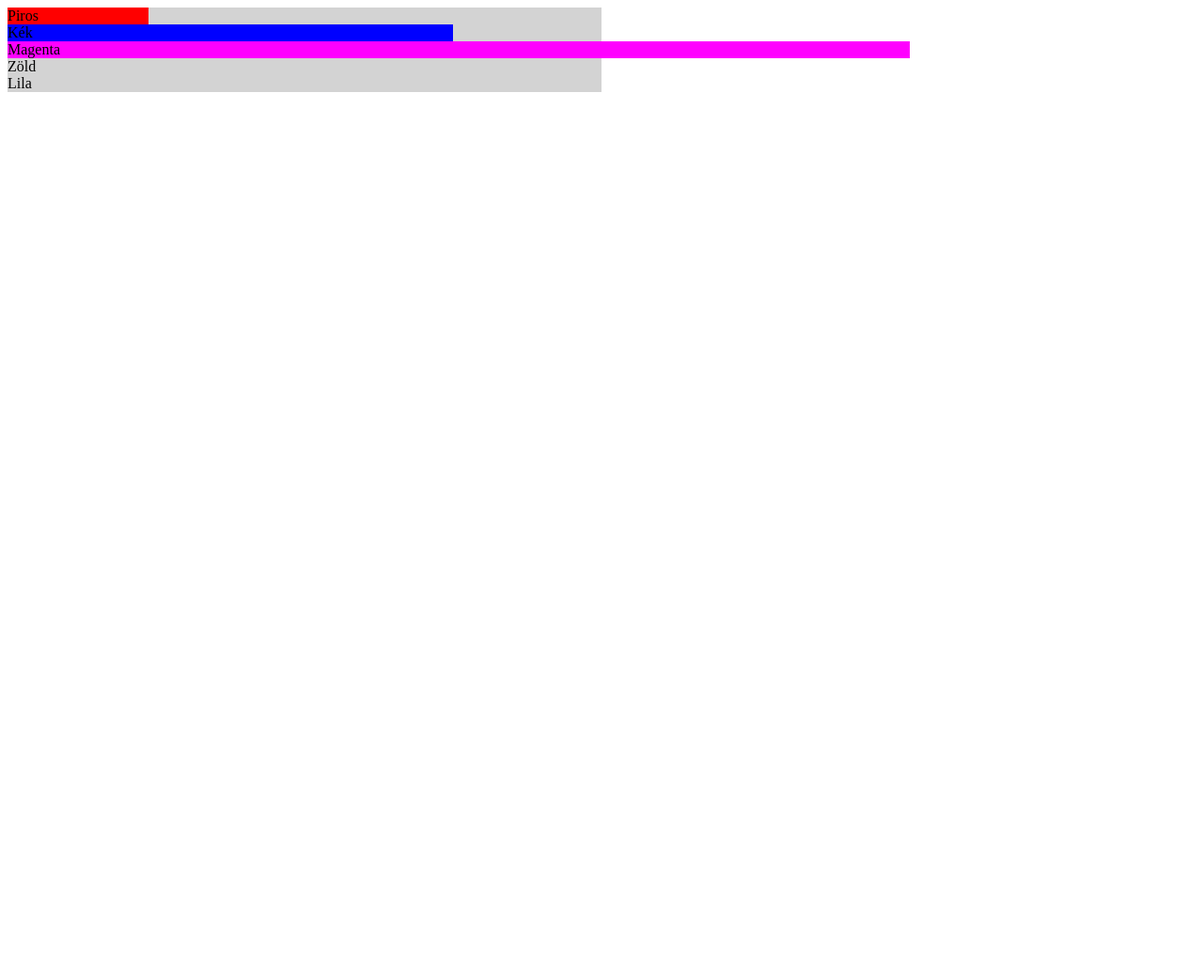
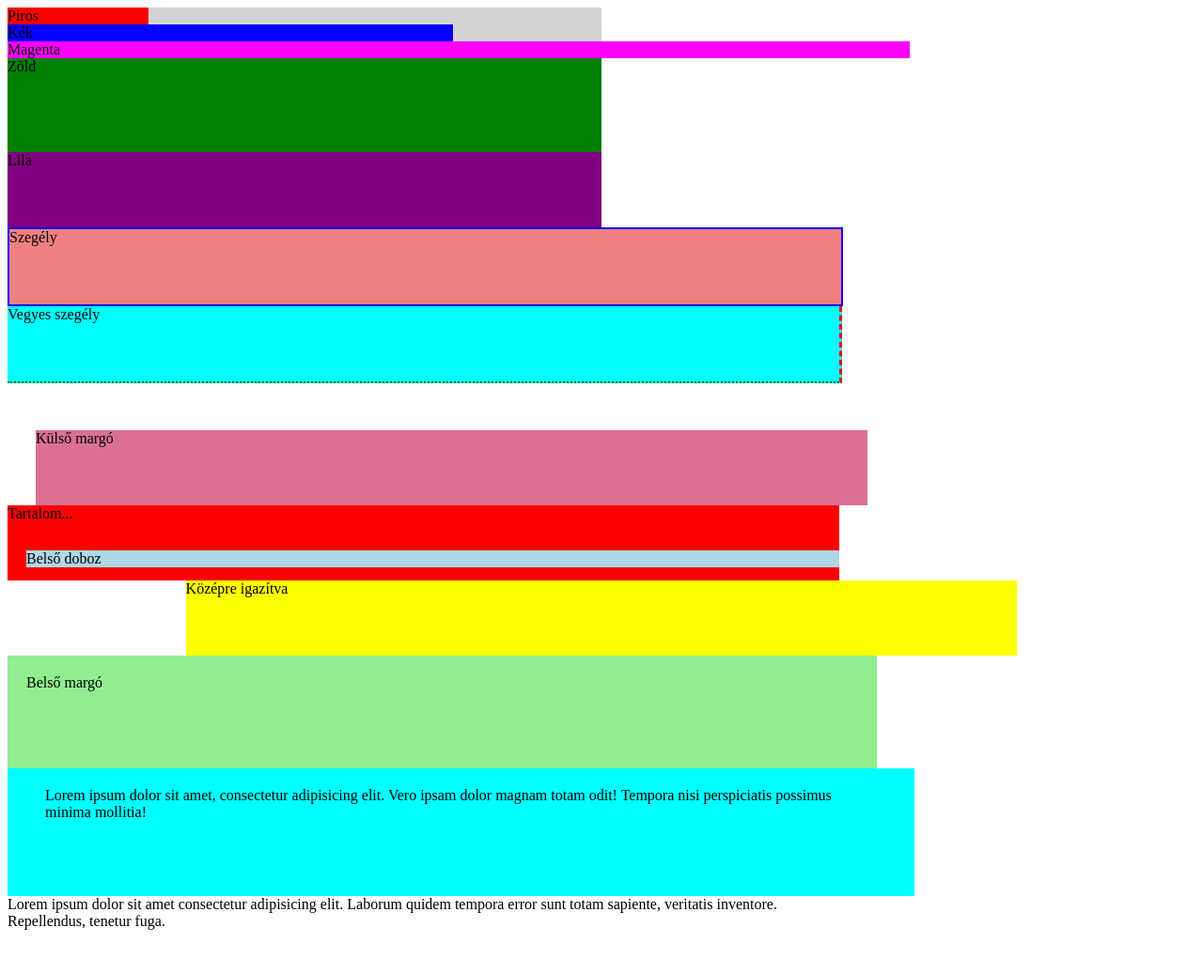
Before and after one commit to tarkomateckik/webfejlesztes_9b, a plain HTML site: page CSS/Doboz/doboz.html in a window 1280 px wide. Shown: the whole page at 94% size. Before the commit the page ends 800 px from the top, so only its background shows below. Drawn offline with Linux system fonts and the light colour scheme.

Commit message:
karakter.css

```diff
--- /dev/null
+++ b/CSS/Doboz méret/style.css
@@ -0,0 +1,22 @@
+/* body {
+    background-color: red;
+} */
+
+div {
+    background-color: lightblue;
+    height: 40px;
+    width: 50%;
+}
+
+#tartalom {
+    box-sizing: content-box;
+}
+
+#szegely {
+    border: 2px solid red;
+    padding: 20px;
+    /* width: 116px; */
+    /* width: calc(50% - 44px); */
+    width: 50%;
+    box-sizing: border-box;
+}
--- a/CSS/Doboz/doboz.css
+++ b/CSS/Doboz/doboz.css
@@ -13,12 +13,92 @@
     width: 75%;
 }
 
-#felso_doboz {
+.felso_doboz {
     background-color: lightgray;
     width: 50%;
 }
 
+/* vw: view width */
 #magenta {
     background-color: magenta;
     width: 75vw;
 }
+
+#zold {
+    background-color: green;
+    height: 100px;
+}
+
+/* vh: view height */
+#lila {
+    background-color: purple;
+    height: 10vh;
+}
+
+/* ~: adott elem kesobbi testverei */
+.felso_doboz ~ div {
+    height: 80px;
+    width: 70%;
+}
+
+#szegely {
+    background-color: lightcoral;
+    /* solid, dashed, dotted, double */
+    /* folytonos, szaggatott, pontozott, dupla */
+    /* border-style: solid;
+    border-width: 2px;
+    border-color: blue; */
+    border: 2px solid blue;
+}
+
+#vegyes {
+    background-color: aqua;
+    /* top, right, bottom, left */
+    /* fent, jobbra, lent, balra */
+    border-right: 3px dashed red;
+    border-bottom: 2px dotted green;
+    margin-bottom: 50px;
+}
+
+#kulso_margo {
+    background-color: palevioletred;
+    margin-top: 10px;
+    margin-left: 30px;
+}
+
+#kulso_div {
+    background-color: red;
+}
+
+#belso_div {
+    background-color: lightblue;
+    margin-left: 20px;
+    margin-top: 30px;
+}
+
+#kozepre {
+    background-color: yellow;
+    /* margin-left: 15%;
+    margin-right: 15%; */
+    /* margin-left: auto;
+    margin-right: auto; */
+    margin: auto;
+}
+
+#belso_margo {
+    background-color: lightgreen;
+    padding: 20px;
+}
+
+#vegyes_belso {
+    background-color: aqua;
+    height: auto;
+    /* padding-top: 20px;
+    padding-right: 40px;
+    padding-bottom: 60px;
+    padding-left: 80px; */
+    /* padding: felso jobb also bal */
+    /* padding: 20px 40px 60px 80px; */
+    /* padding: 20px 60px; */
+    padding: 20px 40px 80px;
+}
--- a/CSS/Doboz/doboz.html
+++ b/CSS/Doboz/doboz.html
@@ -6,13 +6,39 @@
     <link rel="stylesheet" href="doboz.css">
 </head>
 <body>
-    <div id="felso_doboz">
+    <div class="felso_doboz">
         <div id="piros">Piros</div>
         <div id="kek">Kék</div>
         <div id="magenta">Magenta</div>
         <div id="zold">Zöld</div>
         <div id="lila">Lila</div>
     </div>
-
+    <div id="szegely">
+        Szegély
+    </div>
+    <div id="vegyes">
+        Vegyes szegély
+    </div>
+    <div id="kulso_margo">
+        Külső margó
+    </div>
+    <div id="kulso_div">
+        Tartalom...
+        <div id="belso_div">
+            Belső doboz
+        </div>
+    </div>
+    <div id="kozepre">
+        Középre igazítva
+    </div>
+    <div id="belso_margo">
+        Belső margó
+    </div>
+    <div id="vegyes_belso">
+        Lorem ipsum dolor sit amet, consectetur adipisicing elit. Vero ipsam dolor magnam totam odit! Tempora nisi perspiciatis possimus minima mollitia!
+    </div>
+    <div id="lorem">
+        Lorem ipsum dolor sit amet consectetur adipisicing elit. Laborum quidem tempora error sunt totam sapiente, veritatis inventore. Repellendus, tenetur fuga.
+    </div>
 </body>
 </html>
--- /dev/null
+++ b/CSS/Karakter, szöveg/karakter.css
@@ -0,0 +1,71 @@
+#labdarugas {
+    font-weight: bold;
+    font-style: italic;
+}
+
+h1 {
+    font-weight: normal;
+    text-align: center;
+    text-decoration: 1px underline green wavy;
+}
+
+p {
+    font-size: 8px;
+}
+
+#foci {
+    color: red;
+    /* font-size: 30px; */
+    /* %: szulohoz kepest */
+    /* font-size: 200%; */
+    /* em: aktualis betumerethez kepest */
+    font-size: 2em;
+
+    background-color: lightblue;
+    display: inline-block;
+    width: 40%;
+    /* width: 0.4em; */
+}
+
+html {
+    font-size: 20px;
+}
+
+#labda {
+    color: blue;
+    /* rem: root ephemeral unit */
+    /* root == html elem */
+    font-size: 2rem;
+}
+
+/* kiskapitalis */
+#usa {
+    font-variant: small-caps;
+}
+
+#ifa {
+    color: purple;
+    /* serif: talpas */
+    /* sans-serif: talpatlan */
+    /* cursive: kezirasos */
+    /* monospace: egyforma szelessegu betuk */
+    /* fantasy: kulonleges */
+    font-family: 'Courier New', Courier, monospace;
+    font-family: 'Rubik Iso', cursive;
+}
+
+p{
+    margin: 40px 0px;
+}
+
+#masodik {
+    line-height: 1.5em;
+    text-align: justify;
+}
+
+#labsport {
+    letter-spacing: 2px;
+}
+
+#fifa {
+}
--- /dev/null
+++ b/CSS/Megjelenítés/style.css
@@ -0,0 +1,56 @@
+/*
+Block: p, h1-h6, div, body
+Inline: i, b, u, a, span
+Inline-block: img
+*/
+
+/*
+Kepek kozepre igazitasa
+*/
+img {
+    width: 40%;
+    border: 2px dotted brown;
+    display: block;
+    margin: auto;
+}
+
+p {
+    background-color: yellow;
+    width: 20%;
+    margin: 10px auto;
+}
+
+div {
+    background-color: lightblue;
+    width: 100px;
+    height: 50px;
+    border: 1px solid black;
+}
+
+/* inline:
+1. Csak annyi helyet foglal amennyit muszaj --> width, height nem mukodik
+2. Egymas mellett jelenik meg
+*/
+.egysoros {
+    display: inline;
+}
+
+/* block:
+1. Alapbol teljes teret kitolti
+2. Egymas alatt jelenik meg
+*/
+.tobbsoros {
+    display: block;
+}
+
+/* inline-block:
+1. Állítható a mérete (width, height) --> block
+2. Egy sorba kerul (egymast koveto elemek) --> inline
+*/
+.vegyes {
+    display: inline-block;
+}
+
+#nincs {
+    display: none;
+}
```
Also changed, not shown: CSS/Doboz méret/doboz_meret.html (added, +16 -0 lines), CSS/Karakter, szöveg/karakter.html (added, +20 -0 lines), CSS/Megjelenítés/display.html (added, +31 -0 lines), CSS/Megjelenítés/euro.jpg (added), 1 other file.
